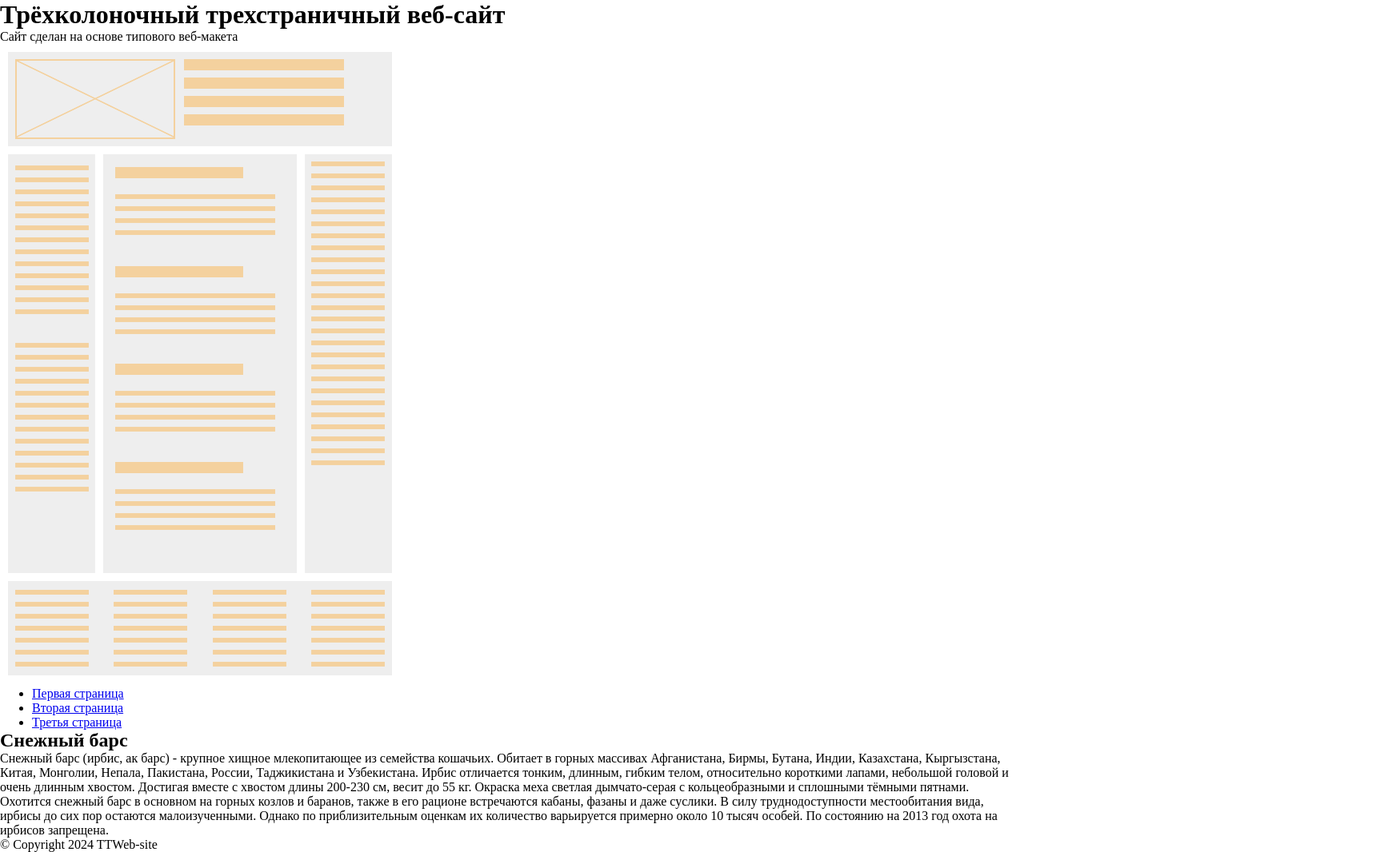
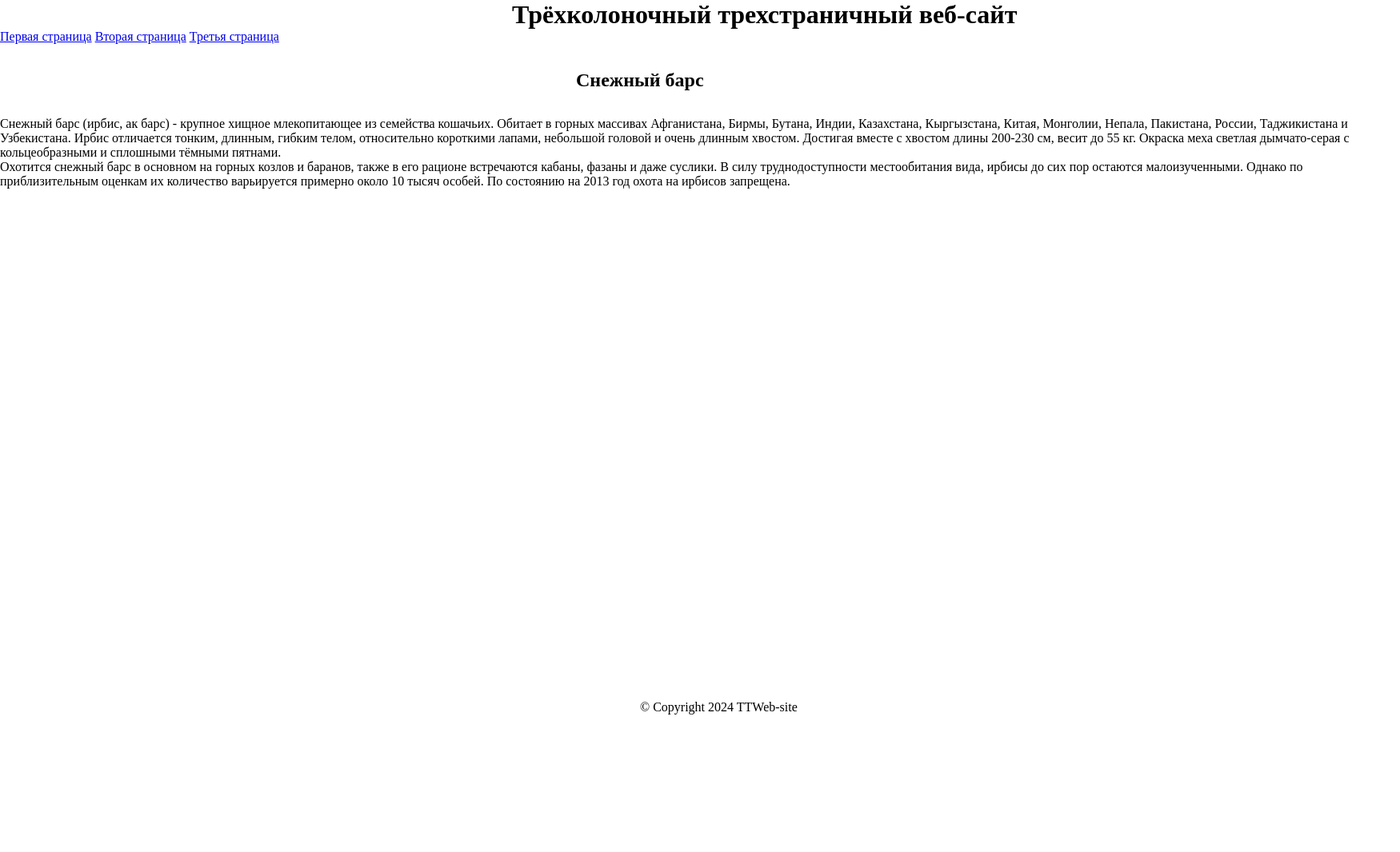
Before and after one commit to romirov/otus_base_js, a website: page article.html in a window 1280 px wide. Shown: the whole page at 80% size, 1750 px wide, since content can reach past the window. After the commit the page ends 894 px from the top, so only its background shows below. Drawn offline with Linux system fonts and the light colour scheme.

Commit message:
second page refactored

```diff
--- a/article.html
+++ b/article.html
@@ -3,24 +3,21 @@
   <head>
     <meta charset="UTF-8" />
     <meta name="viewport" content="width=device-width, initial-scale=1.0" />
-    <title>OpenWeather</title>
+    <title>Трёхколоночный трехстраничный веб-сайт</title>
     <link rel="stylesheet" href="src/styles/article.css" />
   </head>
   <body>
-    <header id="header" class="header">
-      <h1>Трёхколоночный трехстраничный веб-сайт</h1>
-      <p>Сайт сделан на основе типового веб-макета</p>
-      <img src="./src/imgs/Трёхколоночный_типовой_веб-макет.png" alt="Типовой веб-макет">
+    <header id="secondPageHeader" class="secondPageHeader">
+      <h1 id="secondPageHH" class="secondPageHH">Трёхколоночный трехстраничный веб-сайт</h1>
       <nav>
-        <ul>
-            <li><a href="index.html">Первая страница</a></li>
-            <li><a href="article.html">Вторая страница</a></li>
-            <li><a href="chat.html">Третья страница</a></li>
-        </ul>
+        <a href="index.html">Первая страница</a>
+        <a href="article.html">Вторая страница</a>
+        <a href="chat.html">Третья страница</a>
       </nav>
     </header>
-
-        <h2>Снежный барс</h2>
+      <main id="secondPageMain" class="secondPageMain">
+        <h2 id="articleHeader" class="articleHeader">Снежный барс</h2>
+          <div>
             <p>Снежный барс (ирбис, ак барс) - крупное хищное млекопитающее из семейства
                 кошачьих. Обитает в горных массивах Афганистана, Бирмы, Бутана, Индии,
                 Казахстана, Кыргызстана, Китая, Монголии, Непала, Пакистана, России,
@@ -34,7 +31,8 @@
             местообитания вида, ирбисы до сих пор остаются малоизученными. Однако по
             приблизительным оценкам их количество варьируется примерно около 10 тысяч
             особей. По состоянию на 2013 год охота на ирбисов запрещена.</p>
-
+          </div>
+      </main>
     <footer id="footer" class="footer">
       &copy; Copyright 2024 TTWeb-site
     </footer>
--- a/src/styles/article.css
+++ b/src/styles/article.css
@@ -5,3 +5,25 @@
 html {
   font-size: 16px;
 }
+
+.secondPageHeader {
+  margin-bottom: 2rem;
+}
+
+.secondPageHH {
+  margin-left: 40rem;
+}
+
+.secondPageMain {
+  margin-bottom: 40rem;
+  width: 1750px;
+}
+
+.articleHeader {
+  margin-left: 45rem;
+  margin-bottom: 2rem;
+}
+
+.footer {
+  margin-left: 50rem;
+}
--- a/src/styles/style.css
+++ b/src/styles/style.css
@@ -7,13 +7,16 @@ html {
 }
 
 .firstPagesHeader {
+  margin-bottom: 2rem;
+}
+
+.firstPagesHH {
   margin-left: 40rem;
 }
 
 .articlesHeader {
   margin-left: 55rem;
   margin-bottom: 2rem;
-  margin-top: 2rem;
 }
 
 .articles {
```
Also changed, not shown: index.html (+2 -2 lines). Lines whose indentation alone changed are shown as unchanged.
